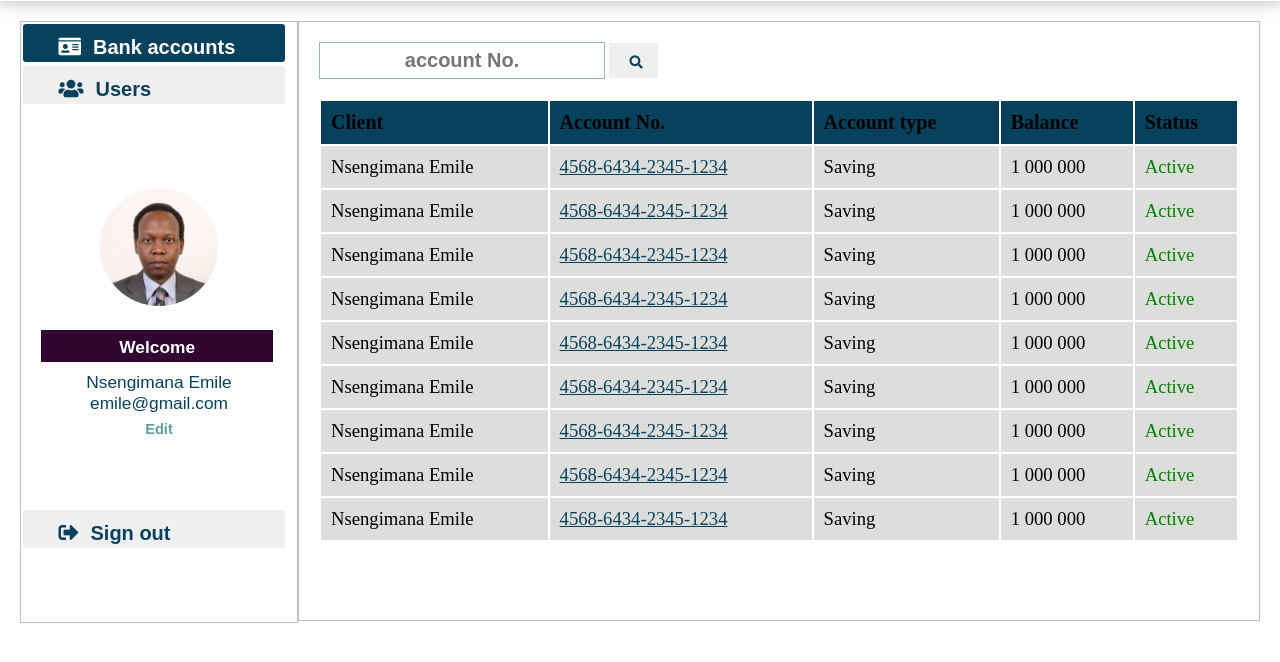
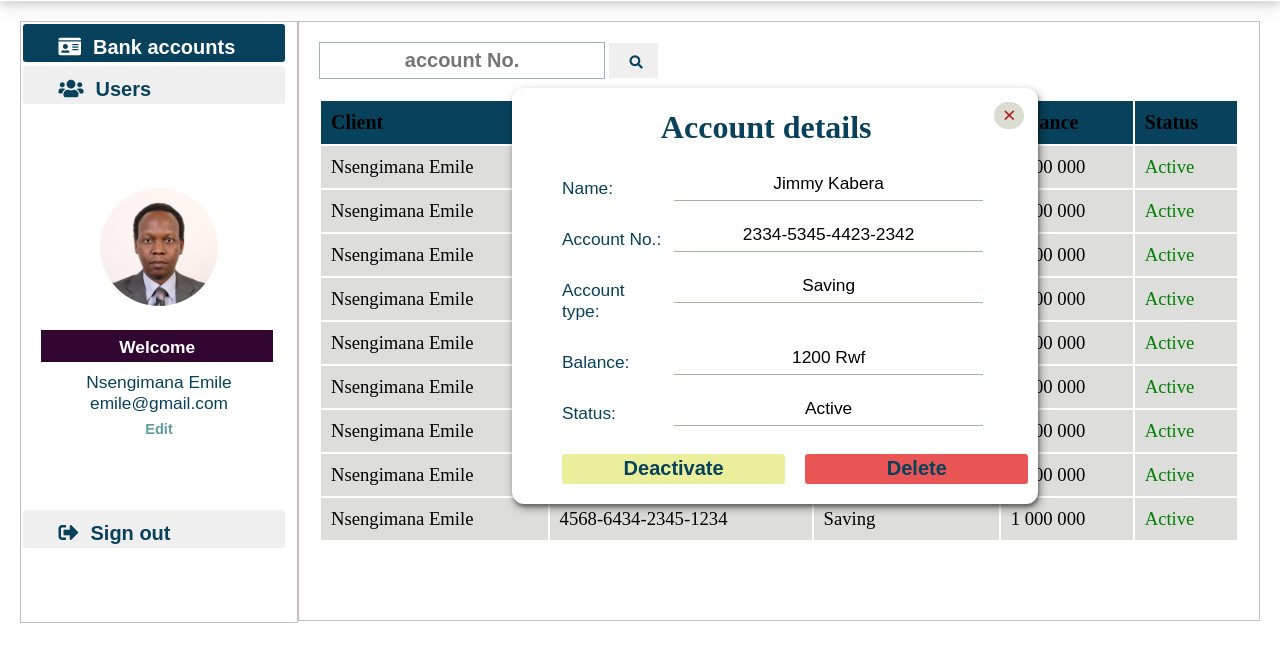
Before and after one commit to Emile-Nsengimana/Banka, a plain HTML site: page admin.html in a window 1280 px wide. Both pictures are taken after a click on the button 633 px from the left and 172 px from the top of the page. Shown: the part 112-774 px from the top of the page. Drawn offline with Linux system fonts and the light colour scheme.

Commit message:
allow admin to view specifi user account,(de)activate or delete user account

```diff
--- a/UI/css/index.css
+++ b/UI/css/index.css
@@ -93,7 +93,13 @@ button{
     position: relative;
     top: -10px;
 }
-#signin h1, #signup h1, #staff h1, #modal-reset h1{
+#signin h1,
+#signup h1,
+#staff h1,
+#modal-reset h1,
+#modal-search h1,
+#modal-account h1,
+#modal-view-account h1{
     text-align: center;
     color: rgb(8, 65, 92);
     font-size: 24pt;
@@ -188,9 +194,8 @@ button{
     left: 30%;
     border-radius: 12px;
     box-shadow: 2px 4px 10px 0 rgba(0, 0, 0, 0.4), 1px 3px 3px 0 rgba(0, 0, 0, 0.3);
-
 }
-#close{
+#close, #close-search, #close-account{
     float: right;
     margin: 14px;
     font-weight: bold;
@@ -258,12 +263,6 @@ button{
     }
   }
   /* ============================================== CLIENT PAGE ======================== */
-  #display{
-      display: block;
-  }
-  #modal-users{
-    display: none;
-}
   .client{
       margin: 20px;
       display: flex;
@@ -450,6 +449,12 @@ select{
     }
 }
 /* ======================================================= ADMIN PAGE =========================== */
+#display{
+    display: block;
+}
+#modal-users{
+  display: none;
+}
 .profile{
     padding: 10px 20px 0 20px;
     text-align: center;
@@ -466,13 +471,13 @@ select{
     border: 1px solid  rgba(8, 65, 92, 0.4);;
     margin-bottom: 20px;
 }
-#btn-search{
+#btn-search, #btn-search-user{
     border: none;
     height: 35px;
     cursor: pointer;
     outline: none;
 }
-#btn-search:hover{
+#btn-search:hover,#btn-search-user:hover{
     background: rgb(122, 161, 122);
     color: white;
 }
@@ -481,16 +486,51 @@ table{
     width: 100%;
     margin-bottom: 20px;
 }
+table tr:hover{
+    background: rgb(255, 255, 255);
+}
 table thead td{
     background: rgb(8, 65, 92);
     font-weight: 700;
     font-size: 15pt;
 }
-td{
+tr{
     background: rgb(221, 221, 220);
     padding: 10px;
     font-size: 14pt;
 }
-td a{
-    color: rgb(8, 65, 92);
+td{
+    padding: 10px;
+    font-size: 14pt;
 }
+#modal-search, #modal-view-account{
+    display: none;
+    width: 38%;
+    padding-left: 40px;
+    background: white;
+    position: absolute;
+    top: 25%;
+    left: 40%;
+    border-radius: 12px;
+    box-shadow: 2px 4px 10px 0 rgba(0, 0, 0, 0.4), 1px 3px 3px 0 rgba(0, 0, 0, 0.3);
+}
+.btn-warn{
+    background: rgb(235, 238, 155);
+}
+.btn-warn:hover{
+    background: rgb(157, 158, 69);
+    color: rgb(255, 255, 255);
+}
+.btn-danger{
+    background: rgba(224, 13, 13, 0.7);
+}
+.btn-danger:hover{
+    background: rgba(224, 13, 13, 1);
+    color: rgb(255, 255, 255);
+}
+.btn-success{
+    background: rgba(83, 138, 69, 0.7);
+}
+.btn-success:hover{
+    background: rgb(83, 138, 69);
+}
--- a/UI/js/admin.js
+++ b/UI/js/admin.js
@@ -1,3 +1,7 @@
+const viewBankAccount = document.getElementById('modal-search');
+const btnSearch = document.getElementById('btn-search');
+const viewUserAccount = document.getElementById('modal-view-account');
+
 // ================================= MODAL USERS ==============================
 const btnUsers = document.getElementById('btn-users');
 btnUsers.addEventListener('click', () => {
@@ -21,3 +25,40 @@ const btnLogout = document.getElementById('btn-admin-logout');
 btnLogout.addEventListener('click', () => {
     location.href = 'index.html';
 });
+// ================================= ACTIVATE || DEACTIVATE CLIENT ==============================
+const btnChange = document.getElementById('btn-status');
+btnChange.addEventListener('click', () => {
+    console.log(btnChange.className);
+    if(btnChange.className === 'btn btn-warn'){
+        document.getElementById('txt-status').value = 'Dormant'
+        btnChange.innerHTML = 'Activate';
+        btnChange.classList.add('btn-success');
+    }else{
+        document.getElementById('txt-status').value = 'Active';
+        btnChange.innerHTML = 'Deactivate';
+        btnChange.classList.remove('btn-success');
+    }
+
+});
+// ---------------------------------- CLOSE MODAL -------------------------------------------------
+const btnClose = document.getElementById('close-search');
+btnClose.addEventListener('click', hideModal);
+function hideModal() {
+    document.getElementById('modal-search').style.display = 'none';
+}
+
+// ---------------------------------- SEARCH -------------------------------------------------
+function view(){
+    viewBankAccount.style.display = 'block';
+}
+btnSearch.addEventListener('click', view);
+// ================================= USER ACCOUNT ==============================
+function accounts(){
+    viewUserAccount.style.display = 'block';
+}
+const hideUserAccount = document.getElementById('close-account');
+hideUserAccount.addEventListener('click', hideAccounts);
+function hideAccounts() {
+    document.getElementById('modal-view-account').style.display = 'none';
+}
+document.getElementById('btn-search-user').addEventListener('click', accounts);
--- a/admin.html
+++ b/admin.html
@@ -42,112 +42,161 @@
                             <td>Balance</td>
                             <td>Status</td>
                         </thead>
-                        <tr>
+                        <tr onclick="view()">
                             <td>Nsengimana Emile</td>
-                            <td><a href="#">4568-6434-2345-1234<a></a></td>
+                            <td>4568-6434-2345-1234</td>
                             <td>Saving</td>
                             <td>1 000 000</td>
                             <td class="ok">Active</td>
                         </tr>
-                        <tr>
+                        <tr onclick="view()">
                             <td>Nsengimana Emile</td>
-                            <td><a href="#">4568-6434-2345-1234<a></a></td>
+                            <td>4568-6434-2345-1234</td>
                             <td>Saving</td>
                             <td>1 000 000</td>
                             <td class="ok">Active</td>
                         </tr>
-                        <tr>
+                        <tr onclick="view()">
                             <td>Nsengimana Emile</td>
-                            <td><a href="#">4568-6434-2345-1234<a></a></td>
+                            <td>4568-6434-2345-1234</td>
                             <td>Saving</td>
                             <td>1 000 000</td>
                             <td class="ok">Active</td>
                         </tr>
-                        <tr>
+                        <tr onclick="view()">
                                 <td>Nsengimana Emile</td>
-                                <td><a href="#">4568-6434-2345-1234<a></a></td>
+                                <td>4568-6434-2345-1234</td>
                                 <td>Saving</td>
                                 <td>1 000 000</td>
                                 <td class="ok">Active</td>
                         </tr>
-                        <tr>
+                        <tr onclick="view()">
                                 <td>Nsengimana Emile</td>
-                                <td><a href="#">4568-6434-2345-1234<a></a></td>
+                                <td>4568-6434-2345-1234</td>
                                 <td>Saving</td>
                                 <td>1 000 000</td>
                                 <td class="ok">Active</td>
                         </tr>
-                        <tr>
+                        <tr onclick="view()">
                                 <td>Nsengimana Emile</td>
-                                <td><a href="#">4568-6434-2345-1234<a></a></td>
+                                <td>4568-6434-2345-1234</td>
                                 <td>Saving</td>
                                 <td>1 000 000</td>
                                 <td class="ok">Active</td>
                         </tr>
-                         <tr>
+                         <tr onclick="view()">
                                 <td>Nsengimana Emile</td>
-                                <td><a href="#">4568-6434-2345-1234<a></a></td>
+                                <td>4568-6434-2345-1234</td>
                                 <td>Saving</td>
                                 <td>1 000 000</td>
                                 <td class="ok">Active</td>
                         </tr>
-                        <tr>
+                        <tr onclick="view()">
                                 <td>Nsengimana Emile</td>
-                                <td><a href="#">4568-6434-2345-1234<a></a></td>
+                                <td>4568-6434-2345-1234</td>
                                 <td>Saving</td>
                                 <td>1 000 000</td>
                                 <td class="ok">Active</td>
                         </tr>
-                        <tr>
+                        <tr onclick="view()">
                                 <td>Nsengimana Emile</td>
-                                <td><a href="#">4568-6434-2345-1234<a></a></td>
+                                <td>4568-6434-2345-1234</td>
                                 <td>Saving</td>
                                 <td>1 000 000</td>
                                 <td class="ok">Active</td>
                         </tr>
-
                     </table>
             </div>
             <!-- ==================================================== USERS MODAL =====================================-->
 
             <div id="modal-users">
                     <input id="search" type="text" placeholder="account No.">
-                    <button id="btn-search" class="btn-search"><i class="fas fa-search"></i></button>
+                    <button id="btn-search-user" class="btn-search"><i class="fas fa-search"></i></button>
                     <table>
                         <thead>
                             <td>User</td>
                             <td>User type</td>
                             <td>Status</td>
                         </thead>
-                        <tr>
-                            <td><a href="#"> Will Smith </a></td>
+                        <tr onclick="accounts()">
+                            <td>Will Smith</td>
                             <td>Staff</td>
                             <td class="ok">Active</td>
                         </tr>
-                        <tr>
-                                <td><a href="#">Shema John</a></td>
+                        <tr onclick="accounts()">
+                                <td>Shema John</td>
                                 <td>Staff</td>
                                 <td class="ok">Active</td>
                         </tr>
-                        <tr>
-                                <td><a href="#">Shema John </a></td>
+                        <tr onclick="accounts()">
+                                <td>Shema John</td>
                                 <td>Staff</td>
                                 <td class="inactive">Draft</td>
                         </tr>
-                        <tr>
-                                <td><a href="#">Umwiza Kelly</a></td>
+                        <tr onclick="accounts()">
+                                <td>Umwiza Kelly</td>
                                 <td>Staff</td>
                                 <td class="inactive">Draft</td>
                         </tr>
-                        <tr>
-                                <td><a href="#">Umwiza Kelly</a></td>
+                        <tr onclick="accounts()">
+                                <td>Umwiza Kelly</td>
                                 <td>Client</td>
                                 <td class="dormant">Dormant</td>
                         </tr>
-
                     </table>
             </div>
         </div>
+
+    </div>
+<!-- ================================================================ MODAL SEARCH ========================================= -->
+<div id="modal-search">
+        <div id="close-search"><span>&times;</span></div>
+        <h1>Account details</h1>
+            <div class="form-group">
+                    <label class="lb" for="name"></i>Name:</label>
+                    <input class="inp" name="name" type="text" value="Jimmy Kabera">
+            </div>
+            <div class="form-group">
+                    <label class="lb" for="acct"></i>Account No.:</label>
+                    <input class="inp" name="acct" type="text" value="2334-5345-4423-2342">
+            </div>
+            <div class="form-group">
+                <label class="lb" for="type"></i>Account type:</label>
+                <input class="inp" name="type" type="text" value="Saving">
+            </div>
+            <div class="form-group">
+                    <label class="lb" for="bal"></i>Balance:</label>
+                    <input class="inp" name="bal" type="text" value="1200 Rwf">
+            </div>
+            <div class="form-group">
+                    <label class="lb" for="status"></i>Status:</label>
+                    <input id="txt-status" class="inp" name="status" type="text" value="Active">
+            </div>
+            <div class="form-group">
+                <button id="btn-status" class="btn btn-warn">Deactivate</button>
+                <button class="btn btn-danger">Delete</button>
+            </div>
+    </div>
+    <!-- ================================================================ MODAL USER ACCOUNT ========================================= -->
+<div id="modal-view-account">
+        <div id="close-account"><span>&times;</span></div>
+        <h1>Account details</h1>
+            <div class="form-group">
+                    <label class="lb" for="name"></i>Name:</label>
+                    <input class="inp" name="name" type="text" value="Jimmy Kabera">
+            </div>
+            <div class="form-group">
+                <label class="lb" for="type"></i>Account type:</label>
+                <input class="inp" name="type" type="text" value="Staff">
+            </div>
+            <div class="form-group">
+                    <label class="lb" for="status"></i>Status:</label>
+                    <input id="txt-status" class="inp" name="status" type="text" value="Active">
+            </div>
+            <div class="form-group">
+                <button id="btn-status" class="btn btn-warn">Deactivate</button>
+                <button class="btn btn-danger">Delete</button>
+            </div>
     </div>
 
 <SCript src="./UI/js/admin.js"></SCript>
```
Also changed, not shown: index.html (+1 -2 lines).
